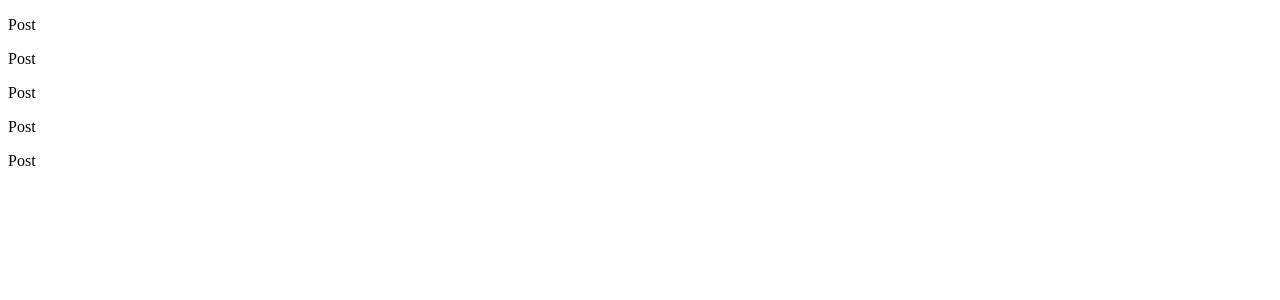
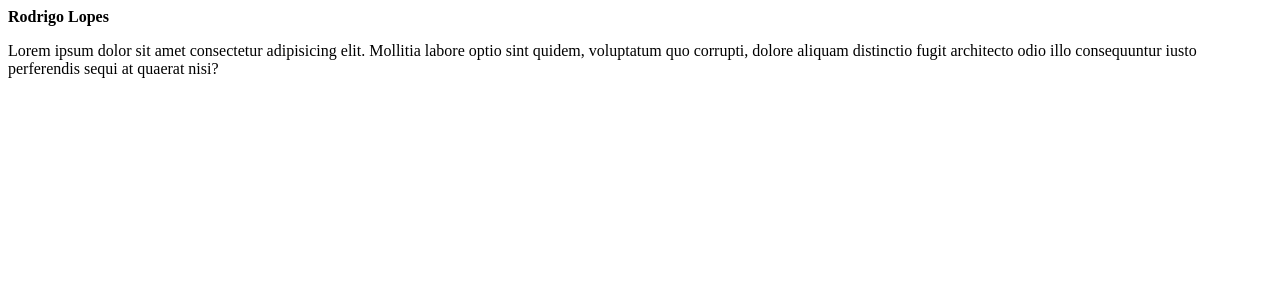
Before and after one commit to rodrigoczlopes/ReactIgnite, a React (Vite) app: page / in a window 1280 px wide. Shown: the top 300 px of the page. Built offline with nearby package versions, Linux system fonts and the light colour scheme.

Commit message:
Atualização do dia 21 06

```diff
--- a/src/App.jsx
+++ b/src/App.jsx
@@ -5,11 +5,10 @@ function App() {
 
   return (
     <div>
-    <Post />
-    <Post />
-    <Post />
-    <Post />
-    <Post />
+    <Post
+      author="Rodrigo Lopes"
+      content="Lorem ipsum dolor sit amet consectetur adipisicing elit. Mollitia labore optio sint quidem, voluptatum quo corrupti, dolore aliquam distinctio fugit architecto odio illo consequuntur iusto perferendis sequi at quaerat nisi?"
+    />
     </div>
 
   )
--- a/src/Post.jsx
+++ b/src/Post.jsx
@@ -1,5 +1,9 @@
 
-
-export function Post(){
-  return <p>Post</p>
+export function Post(props){
+  return(
+    <div>
+      <strong>{props.author}</strong>
+      <p>{props.content}</p>
+    </div>
+  )
 }
```
